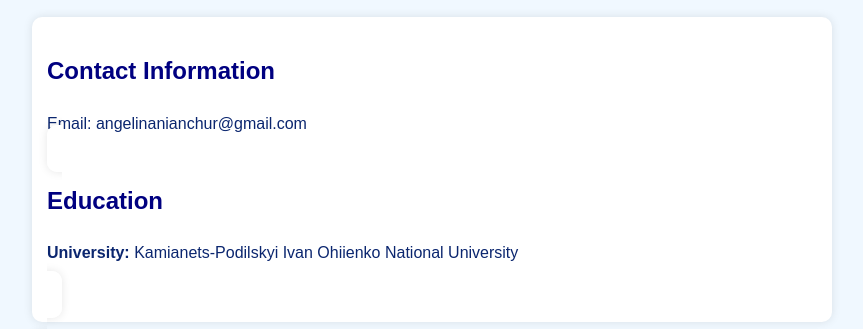
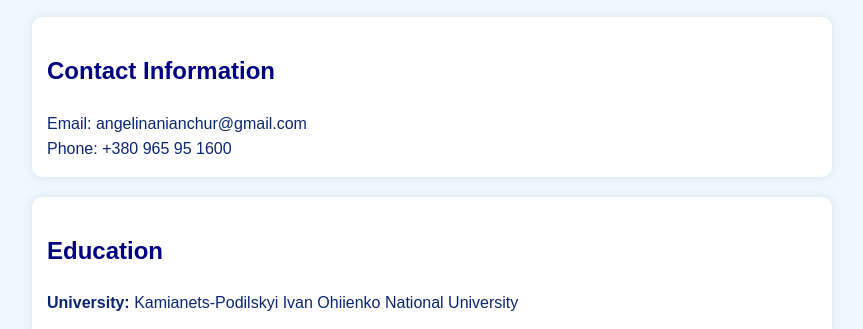
Before and after one commit to IT-Kamianets/nianchurangelina, a plain HTML site: page index.html in a window 1280 px wide. Shown: the part 468-797 px from the top of the page, without its empty margins (208-1071 px from the left). Drawn offline with Linux system fonts and the light colour scheme.

Commit message:
Update index.html

```diff
--- a/index.html
+++ b/index.html
@@ -92,7 +92,7 @@
     <section class="section">
         <h2>Contact Information</h2>
         <a href="mailto:angelinanianchur@gmail.com" style="color:#0b266f; text-decoration:none;">Email: angelinanianchur@gmail.com</a><br>
-        <a href="tel:+380965951600" style="color:#0b266f; text-decoration:none;>Phone: +380 965 95 1600</a>
+        <a href="tel:+380965951600" style="color:#0b266f; text-decoration:none;">Phone: +380 965 95 1600</a>
     </section>
 
     <section class="section">
```
